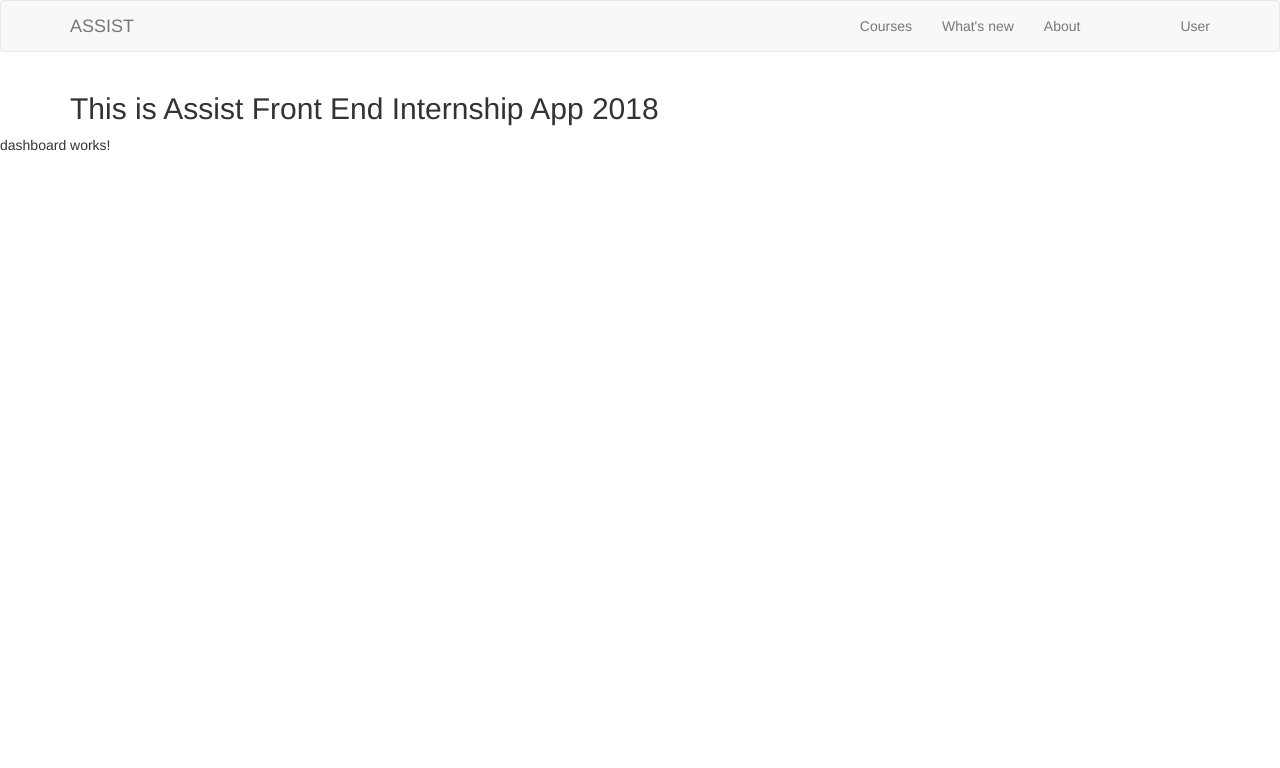
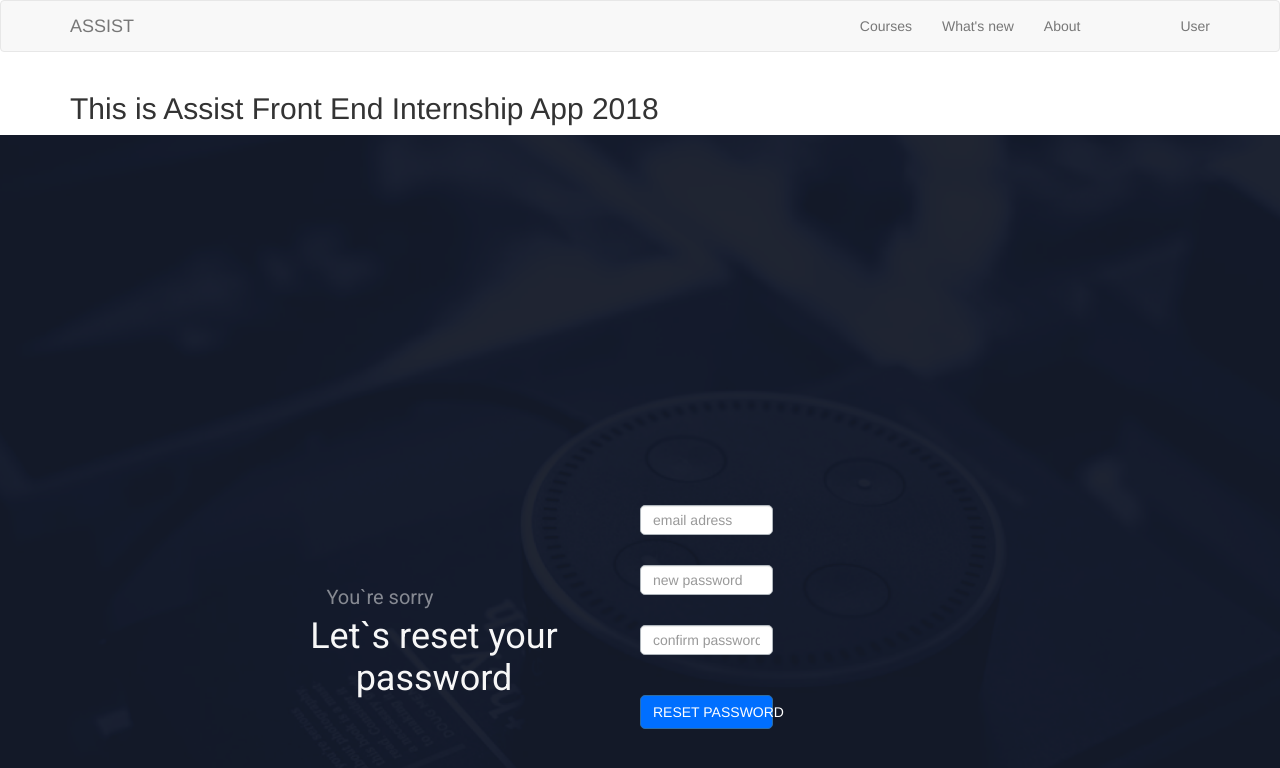
Before and after one commit to internbogdanpatraucean/green_team, an Angular app: page /reset in a window 1280 px wide. Before the commit this address led to /dashboard. Shown: the top 768 px of the page. Built offline with nearby package versions, Linux system fonts and the light colour scheme.

Commit message:
[FRONTEND] Created design for the reset page.

```diff
--- a/src/app/app.module.ts
+++ b/src/app/app.module.ts
@@ -23,6 +23,9 @@ import { ResetComponent } from './components/shared/authentification/reset/reset
 
 const routes: Routes = [
   { path: 'authentification', component: AuthentificationComponent },
+  { path: 'login', component: LoginComponent},
+  { path: 'register', component: RegisterComponent},
+  { path: 'reset', component: ResetComponent},
   { path: 'account', component: MyAccountComponent },
   { path: 'users', component: UserListComponent },
   { path: 'users/:id', component: UserComponent },
--- a/src/app/components/shared/authentification/reset/reset.component.css
+++ b/src/app/components/shared/authentification/reset/reset.component.css
@@ -0,0 +1,73 @@
+.bg {
+  /* The image used */
+  background-image: url("../../../../../assets/bg_image_authentification.png");
+  background-color: hsl(224, 32%, 12%);
+
+  /* Full height */
+  height: 100%;
+
+  /* Center and scale the image nicely */
+  background-position: center;
+  background-repeat: no-repeat;
+  background-size: cover;
+  /* position: absolute; */
+}
+
+.let-s-reset-your-pas {
+  float: right;
+  height: 20%;
+  width: 80%;
+  color: #f7f7f7;
+  font-size: 36px;
+  line-height: 42px;
+  text-align: center;
+  font-family: "Roboto", sans-serif;
+  padding-left: 100px;
+  padding-top: 20px;
+}
+
+.you-re-sorry {
+  float: right;
+  height: 52px;
+  width: 50%;
+  opacity: 0.5;
+  color: #f7f7f7;
+  font-family: Roboto;
+  font-size: 20px;
+  line-height: 24px;
+  text-align: center;
+  padding-right: 200px;
+  padding-top: 450px;
+}
+
+.input-textbox {
+  height: 4.39%;
+  width: 20.83%;;
+  border: 1px solid #aeb5bb;
+  border-radius: 5px;
+  background-color: #ffffff;
+  padding-top: -100px;
+}
+
+.input-textbox-group{
+  margin-bottom: 10px;
+}
+
+.reset-btn {
+  width: 20.83%;
+  border-radius: 5px;
+  background-color: #006fff;
+  margin-top: 30px;
+}
+
+.message {
+  float: left;
+  width: 50%;
+  height: 100%;
+}
+
+.reset-form{
+  float:right;
+  width: 50%;
+  padding-top: 350px;
+}
--- a/src/app/components/shared/authentification/reset/reset.component.html
+++ b/src/app/components/shared/authentification/reset/reset.component.html
@@ -1,3 +1,27 @@
-<p>
-  reset works!
-</p>
+  <div class="bg">
+
+    <!--Message-->
+    <div class="message">
+      <p  class="you-re-sorry">You`re sorry</p>
+      <p  class="let-s-reset-your-pas">Let`s reset your password</p>
+    </div>
+
+    <!--reset form-->
+    <div class="reset-form">
+        <form>
+        <div class="form-group input-textbox-group">
+          <label for="InputEmail1"></label>
+          <input type="email" class="form-control input-textbox" id="InputEmail1" aria-describedby="emailHelp" placeholder="email adress">
+        </div>
+        <div class="form-group input-textbox-group">
+          <label for="InputPassword"></label>
+          <input type="password" class="form-control input-textbox" id="InputPassword" placeholder="new password">
+        </div>
+        <div class="form-group input-textbox-group">
+            <label for="InputPasswordConfirm"></label>
+            <input type="password" class="form-control input-textbox" id="InputPasswordConfirm" placeholder="confirm password">
+          </div>
+        <button type="submit" class="btn btn-primary reset-btn">RESET PASSWORD</button>
+      </form>
+    </div>
+  </div>
--- a/src/app/components/shared/authentification/reset/reset.component.ts
+++ b/src/app/components/shared/authentification/reset/reset.component.ts
@@ -11,5 +11,4 @@ export class ResetComponent implements OnInit {
 
   ngOnInit() {
   }
-
 }
--- a/src/index.html
+++ b/src/index.html
@@ -4,7 +4,6 @@
   <meta charset="utf-8">
   <title>Internship Assist 2018</title>
   <base href="/">
-
   <meta name="viewport" content="width=device-width, initial-scale=1">
   <link rel="icon" type="image/x-icon" href="favicon.ico">
 </head>
--- a/src/styles.css
+++ b/src/styles.css
@@ -1 +1,7 @@
 /* You can add global styles to this file, and also import other style files */
+@import url('https://fonts.googleapis.com/css?family=Roboto');
+
+body, html {
+    height: 100%;
+    margin: 0;
+}
```
Also changed, not shown: src/assets/bg_image_authentification.png (added), src/assets/pisica.jpg (added).
